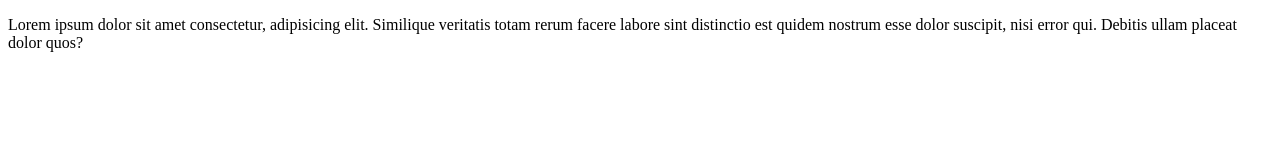
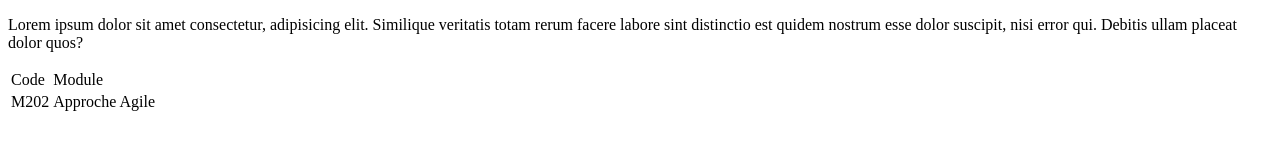
Before and after one commit to asdtech188-web/tp25-11, a plain HTML site: page index.html in a window 1280 px wide. Drawn offline with Linux system fonts and the light colour scheme.

Commit message:
ajout de tableau

```diff
--- a/index.html
+++ b/index.html
@@ -7,5 +7,15 @@
 </head>
 <body>
     <p>Lorem ipsum dolor sit amet consectetur, adipisicing elit. Similique veritatis totam rerum facere labore sint distinctio est quidem nostrum esse dolor suscipit, nisi error qui. Debitis ullam placeat dolor quos?</p>
+    <table>
+        <tr>
+            <td>Code</td>
+            <td>Module</td>
+        </tr>
+        <tr>
+            <td>M202</td>
+            <td>Approche Agile</td>
+        </tr>
+    </table>
 </body>
 </html>
```
